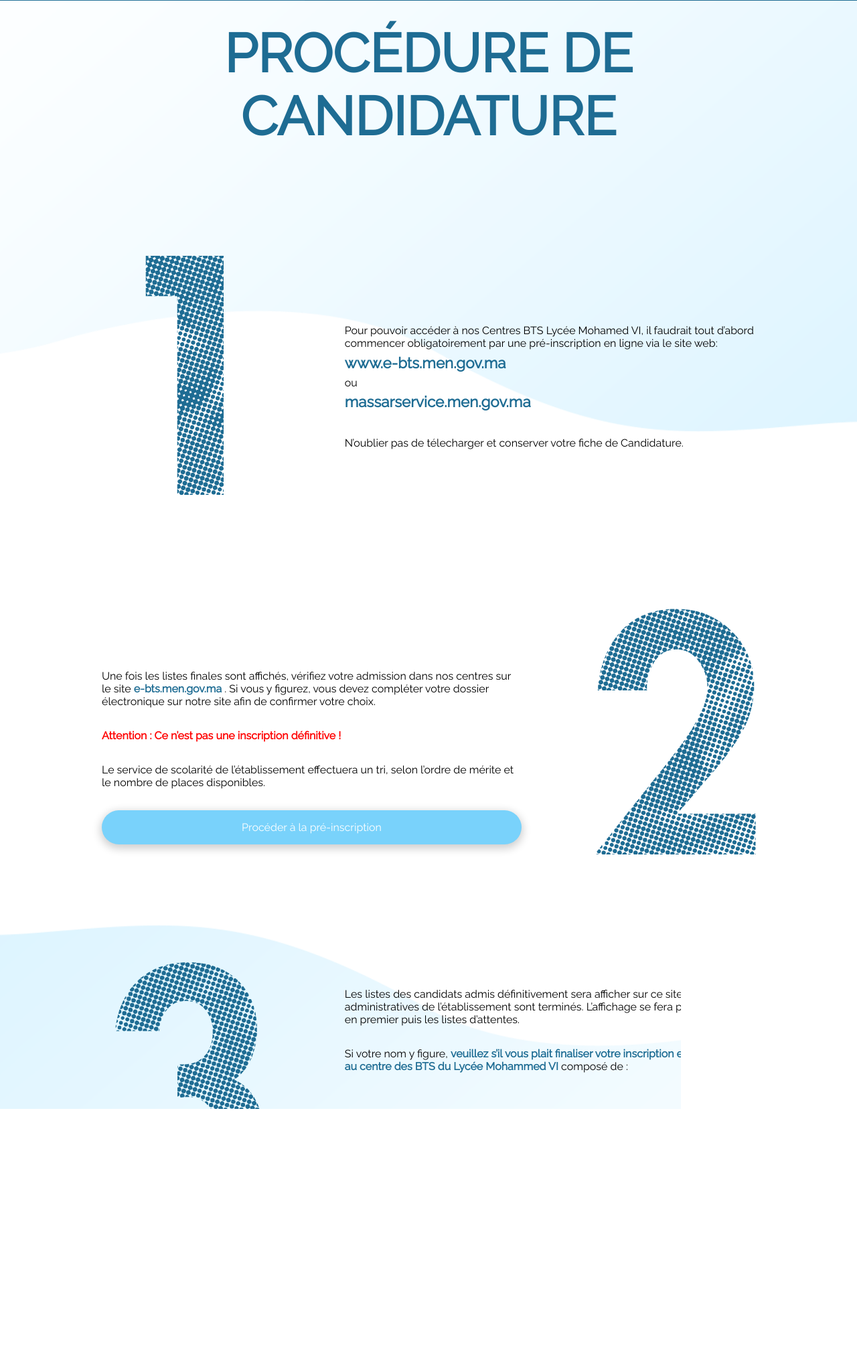
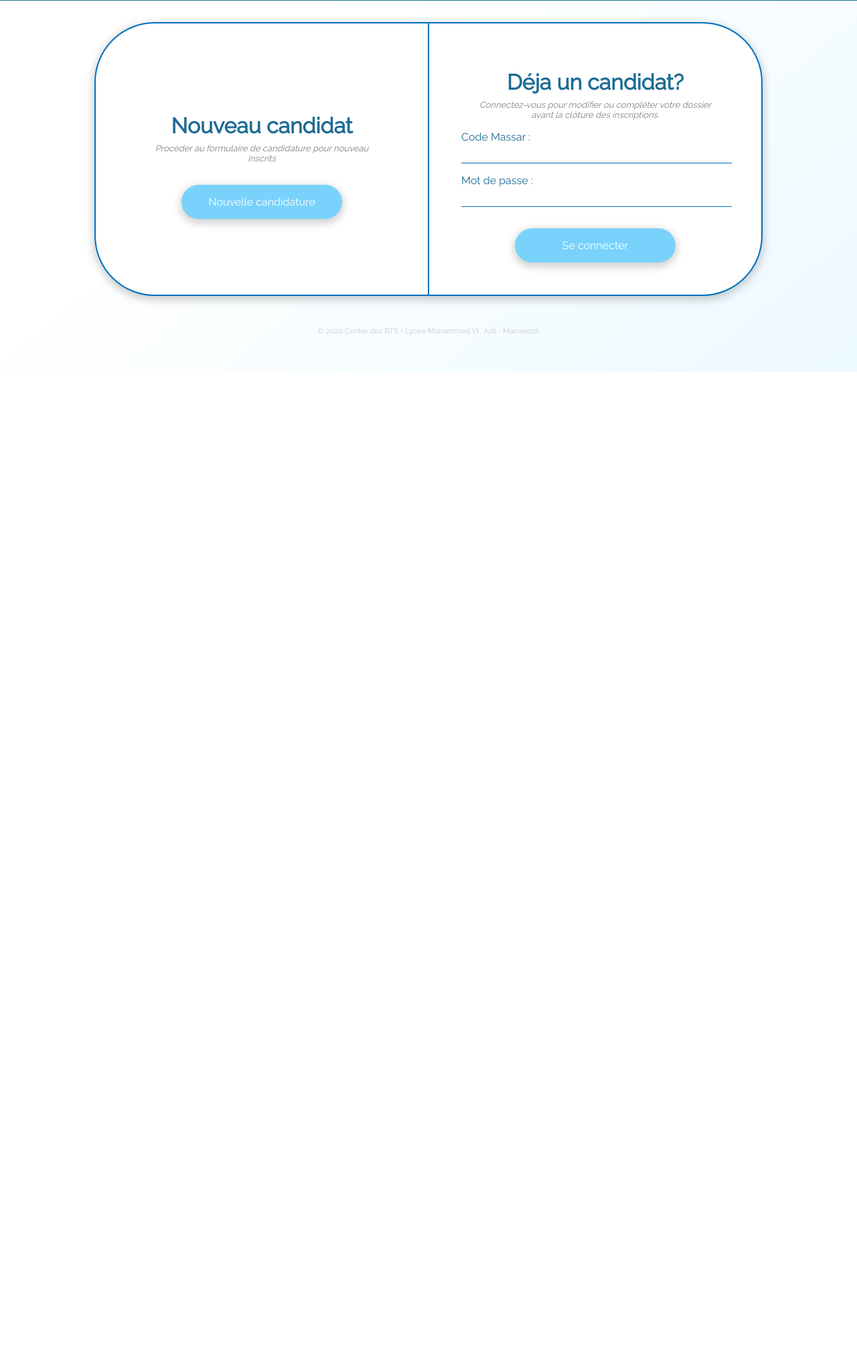
Before and after one commit to no-aya/PFE-BTS-Inscription, a PHP site: page /pages/candidature.html in a window 1280 px wide. Shown: the part 123-2148 px from the top of the page at 67% size. After the commit the page ends 678 px from the top, so only its background shows below. Run offline with PHP 8.4, Linux system fonts and the light colour scheme; grey boxes are pictures that could not be loaded.

Commit message:
Modification de la page candidature

```diff
--- a/BTS Inscription/css/style.css
+++ b/BTS Inscription/css/style.css
@@ -627,3 +627,61 @@
 button:hover{
     cursor: pointer;
 }
+
+/**************Candidature Connexion**************/
+.info-card{
+    border: 2px solid #0070BE;
+    border-radius: 90px;
+    box-shadow: 0px 4px 13px 2px rgba(0,0,0,0.2);
+    max-width: 1100px;
+    padding-bottom: 0%;
+    background-color: white;
+}
+.info-card-side{
+    align-items: center;
+    padding: 3em;
+    width: 25em;
+}
+.info-card-side>a{
+    text-decoration: none;
+    margin-top: 2em;
+    width: 60%;
+}
+.connexionForm{
+    width: 100%;
+}
+.connexionForm>input,.connexionForm>label{
+    display: block;
+    width: 100%;
+    color: #1E6C93;
+}
+.connexionForm>input{
+    height: 2em;
+    border: none;
+    background: none;
+    border-bottom: solid 1px #0070BE;
+}
+.connexionForm>label{
+    margin-top: 1em;
+}
+.info-card-description{
+    width: 90%;
+    font-size: small;
+    text-align: center;
+    color: gray;
+    font-style: italic;
+}
+.info-card-side>h1{
+    color:#1E6C93;
+    font-weight: bold;
+    margin-bottom: 2%;
+}
+.info-card-right{
+    border-left: 2px solid #0070BE;
+}
+@media screen and (max-width:850px){
+    .info-card-right{
+        border: none;
+        border-top: 2px solid #0070BE;
+    }
+}
--- a/BTS Inscription/pages/candidature.html
+++ b/BTS Inscription/pages/candidature.html
@@ -5,7 +5,7 @@
     <meta name="viewport" content="width=device-width, initial-scale=1.0">
     <link rel="icon" href="../images/BTS Logo white.svg">
     <link rel="stylesheet" href="../css/style.css">
-    <title>Contact</title>
+    <title>Candidature</title>
 </head>
 <body>
     <div class="main-container">
@@ -22,46 +22,28 @@
             </nav>
         </div>
     </div>
-    <div class="main-content main-content-3" style="background: url(../images/Background-wide.png) no-repeat center center;">
-        <div class="page-title" style="justify-self: center; max-width: 1000px;">PROCÉDURE DE CANDIDATURE</div>
-        <div style="max-width: 1200px;">
-        <div class="numered-content">
-            <div class="number" ><img src="../images/1.png" alt="1" id="png-1"> </div>
-            <div class="text">
-                <p>Pour pouvoir accéder à nos Centres BTS Lycée Mohamed VI, il faudrait tout d’abord commencer obligatoirement par une pré-inscription en ligne via le site web: <a class="higlighted-link" href="https://www.e-bts.men.gov.ma">www.e-bts.men.gov.ma</a> ou <a class="higlighted-link" href="https://massarservice.men.gov.ma">massarservice.men.gov.ma</a></p>
-                <p>N’oublier pas de télecharger et conserver votre fiche de Candidature.</p>
+    <div class="main-content main-content-3">
+        <div class="info-card row-1">
+            <div class="info-card-side info-card-left col-1">
+                <h1>Nouveau candidat</h1>
+                <div class="info-card-description">Procéder au formulaire de candidature pour nouveau inscrits</div>
+                <a href="candidatureDetails.html"><div class="azure-button">Nouvelle candidature</div></a>
             </div>
-        </div>
-        <div class="numered-content numered-content-2">
-            <div class="text">
-                <p>Une fois les listes finales sont affichés, vérifiez votre admission dans nos centres sur le site <span>e-bts.men.gov.ma</span> . Si vous y figurez, vous devez compléter votre dossier électronique sur notre site afin de confirmer votre choix.</p>
-                <p class="warning-text">Attention : Ce n’est pas une inscription définitive !</p>
-                <p>Le service de scolarité de l’établissement effectuera un tri, selon l’ordre de mérite et le nombre de places disponibles.</p>
-                <a href="candidatureForm.html" style="text-decoration: none;"><div class="azure-button">Procéder à la pré-inscription</div></a>
-            </div>
-            <div class="number"> <img src="../images/2.png" alt="2"></div>
-        </div>
-        <div class="numered-content">
-            <div class="number"><img src="../images/3.png" alt="3"> </div>
-            <div class="text">
-                <p>Les listes des candidats admis définitivement sera afficher sur ce site une fois les procédures administratives de l’établissement sont terminés. L’affichage se fera par ordre : liste Principale en premier puis les listes d’attentes.</p>
-                <p>Si votre nom y figure, <span>veuillez s’il vous plait finaliser votre inscription en déposant votre dossier au centre des BTS du Lycée Mohammed VI </span>composé de : </p>
-                <p>
-                    <ol>
-                        <li>L’original du baccalauréat et une copie légalisée</li>
-                        <li>L’original du relevé de notes et une copie légalisée</li>
-                        <li>Copie légalisé de la CIN</li>
-                        <li>Copie de la Fiche de Candidature (tirée de Massar)</li>
-                        <li>Le carnet de santé</li>
-                    </ol>
-                <p>
-                <p>Ceux qui ne déposeront pas ces originaux dans les délais perdront leur droit d’inscription.</p>
+            <div class="info-card-side info-card-right col-1">
+                <h1>Déja un candidat?</h1>
+                <div class="info-card-description">Connectez-vous pour modifier ou compléter votre dossier avant la clöture des inscriptions.</div>
+                <form action="" class="connexionForm">
+                    <label for="codeMassar">Code Massar :</label>
+                    <input type="text" name="codeMassar" id="codeMassar">
+                    <label for="motDePasse">Mot de passe :</label>
+                    <input type="password" name="motDePasse" id="motDePasse">
+                </form>
+                <a href=""><div class="azure-button">Se connecter</div></a>
             </div>
         </div>
         <div class="credits">
             <p>© 2020 Centre des BTS - Lycée Mohammed VI . Azli - Marrakech</p>
         </div>
-        </div>
     </div>
 </body>
 </html>
```
Also changed, not shown: BTS Inscription/pages/candidatureDetails.html (added, +67 -0 lines), BTS Inscription/css/admin.css (added), BTS Inscription/pages/espaceAdmin/adminLog.html (added).
